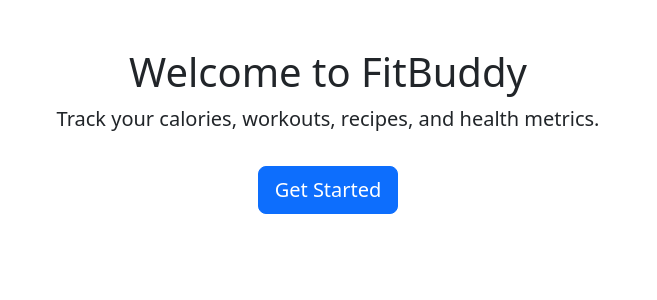
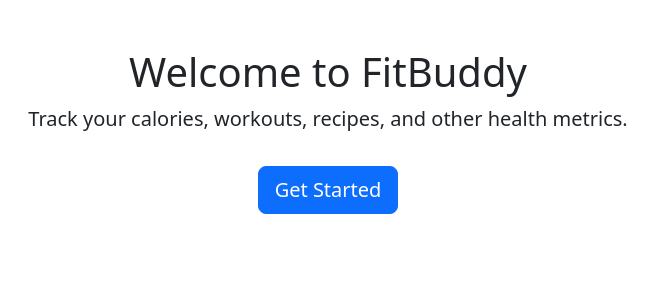
Before and after one commit to AayushSharma119/fitness-tracker-website, a Flask app: page / in a window 1280 px wide. Shown: the part 56-356 px from the top of the page, without its empty margins (312-969 px from the left). Run offline with Flask 3, Linux system fonts and the light colour scheme.

Commit message:
Update home.html

```diff
--- a/templates/home.html
+++ b/templates/home.html
@@ -7,7 +7,7 @@
 <h1>Welcome to FitBuddy</h1>
 
 <p class="lead">
-Track your calories, workouts, recipes, and health metrics.
+Track your calories, workouts, recipes, and other health metrics.
 </p>
 
 <a class="btn btn-primary btn-lg mt-3" href="/register">
```
